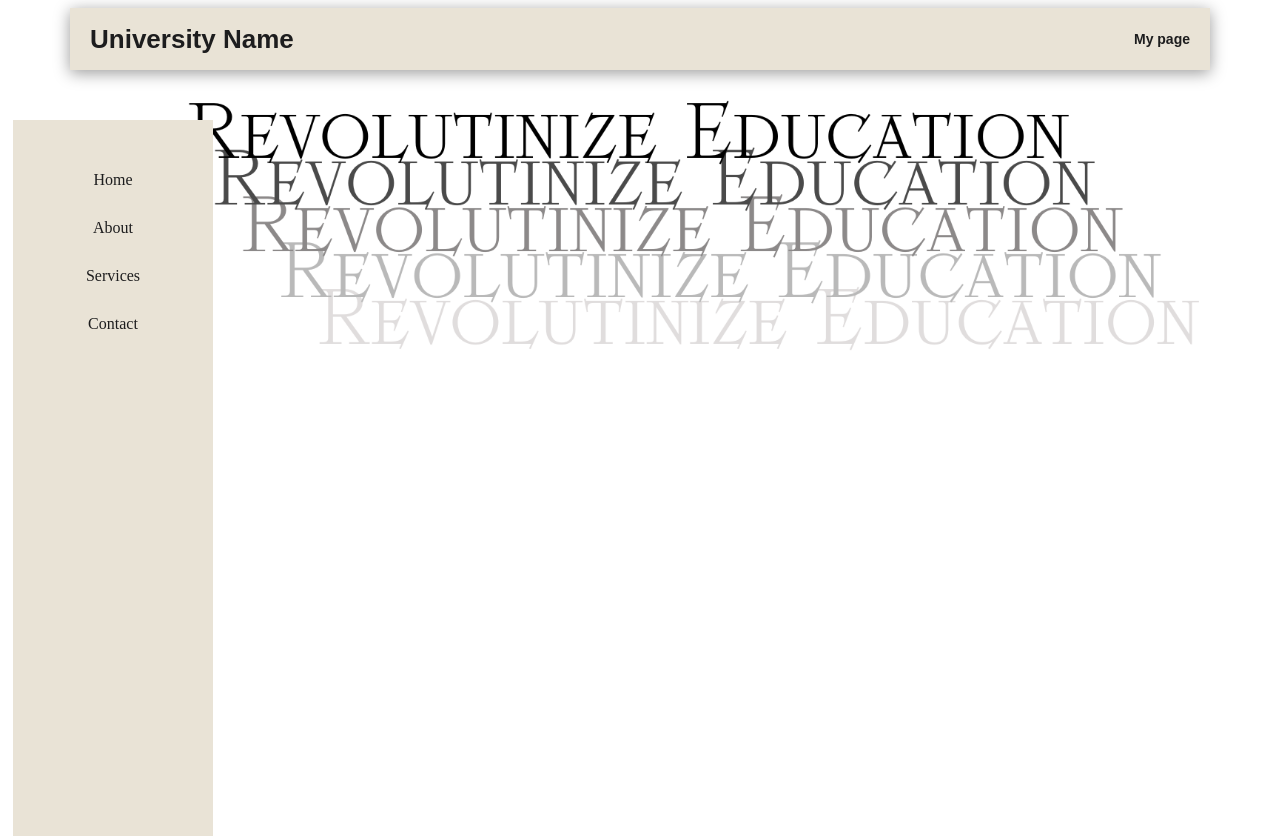
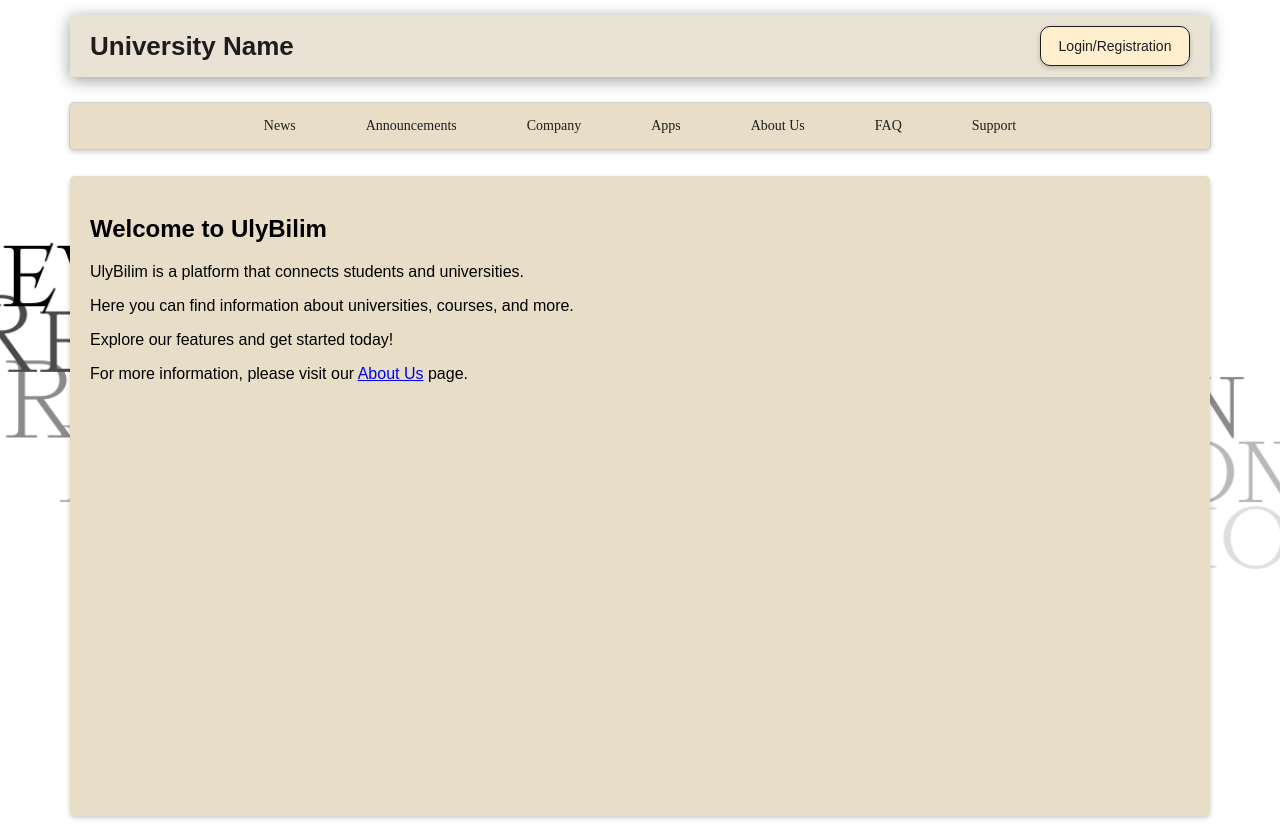
Before and after one commit to Batosyaa/UlyBilim, a plain HTML site: page index.html in a window 1280 px wide. Before the commit the page ends 800 px from the top, so only its background shows below. Drawn offline with Linux system fonts and the light colour scheme.

Commit message:
Assignment #2 Changes

```diff
--- a/css/styles.css
+++ b/css/styles.css
@@ -1,3 +1,8 @@
+body {
+    background: url('../images/Slogan.png') no-repeat center center fixed;
+    background-size: cover;
+}
+
 #Header {
     width: 1100px;
     height: 62px;
@@ -6,11 +11,13 @@
     display: flex;
     align-items: center;
     justify-content: space-between;
+    margin-top: 15px;
     padding: 0 20px;
     box-shadow: 0 3px 15px rgba(0, 0, 0, 0.4);
     color: #1d1d1e;
     font-family: Arial, sans-serif;
     font-size: 13px;
+    position: relative;
 }
 
 .LogLink {
@@ -18,48 +25,76 @@
     color: #1d1d1e;
     align-items: center;
     position: relative;
-    padding-left: 20px;
-    font-weight: bold;
+    font-weight: 200;
     font-size: 14px;
+    background-color: #ffefcf;
+    border: 1px solid #1d1d1e;
+    border-radius: 10px;
+    padding: 10px 20px;
+    margin-left: 20px;
+    margin-top: 10px;
+    margin-bottom: 10px;
+    display: flex;
+    justify-content: center;
+    align-items: center;
+    transition: background-color 0.3s ease, font-weight 0.3s ease;
+    text-align: center;
+    text-decoration: none;
+    width: 150px;
+    height: 40px;
+    font-family: Arial, sans-serif;
+    font-size: 14px;
+    font-weight: 200;
+    color: #1d1d1e;
+    box-shadow: 0 2px 5px rgba(0, 0, 0, 0.2);
+    cursor: pointer;
+    z-index: 1;
+    overflow: hidden;
+    position: relative;
 }
 
-.slogan-img {
-    width: 80%;
-    height: 80%;
-    margin-left: 180px;
-    margin-top: -130px;
-    position: relative;
-    overflow: hidden;
-    object-fit: cover;
-    z-index: -1;
+.LogLink:hover {
+    background-color: #d3c29e;
+    font-weight: 300;
 }
 
-#sidebar {
-    width: 200px;
-    height: 90vh;
-    background-color: #e9e3d6;
-    position: fixed;
-    left: 13px;
-    top: 120px;
-    padding-top: 20px;
+#menu {
+    display: flex;
+    align-items: center;
+    justify-content: center;
+    margin: 2% auto;
+    width: 1120px;
+    max-width: 1120px;
+    height: auto;
+    background-color: #e8dec7;
+    border: 1px solid #ccc;
+    border-radius: 5px;
+    box-shadow: 0 2px 5px rgba(0, 0, 0, 0.2);
+    padding: 10px;
+    position: relative;
 }
 
-#sidebar ul {
-    list-style-type: none;
-    padding: 0;
+#menu a {
+    text-decoration: none;
+    color: #1d1d1e;
+    font-weight: 200;
+    font-size: 14px;
+    margin: 0 25px;
+    padding: 5px 10px;
+    border-radius: 5px;
+    transition: background-color 0.3s ease, font-weight 0.3s ease;
+    position: relative;
 }
 
-#sidebar ul li {
-    padding: 15px;
-    text-align: center;
+#MainContent {
+    width: 1100px;
+    height: 600px;
+    background-color: #e8dec7;
+    margin: 20px auto;
+    margin-top: 10px;
+    padding: 20px;
+    box-shadow: 0 2px 5px rgba(0, 0, 0, 0.2);
+    border-radius: 5px;
+    position: relative;
+    font-family: Arial, sans-serif;
 }
-
-#sidebar ul li a {
-    color: #1d1d1e;
-    text-decoration: none;
-    display: block;
-}
-
-#sidebar ul li a:hover {
-    background-color: #e5d3ab; /* Darker on hover */
-}
--- a/index.html
+++ b/index.html
@@ -11,19 +11,29 @@
 
     <header id="Header">
         <h1>University Name</h1>
-        <a class="LogLink" href="">My page</a>
+        <button class="LogLink" href="">Login/Registration</button>
     </header>
-
-    <img src="images/Slogan.png" alt="Slogan" class="slogan-img">
-
-    <nav id="sidebar">
-        <ul>
-            <li><a href="#section1">Home</a></li>
-            <li><a href="#section2">About</a></li>
-            <li><a href="#section3">Services</a></li>
-            <li><a href="#section4">Contact</a></li>
-        </ul>
+    <main>
+    <nav id="menu">
+        <a href="#section2">News</a>
+        <a href="#section3">Announcements</a>
+        <a href="#section4">Company</a>
+        <a href="#section5">Apps</a>
+        <a href="#section6">About Us</a>
+        <a href="#section7">FAQ</a>
+        <a href="#section8">Support</a>
+        <!-- <div class="search-container">
+            <input type="text" placeholder="Search..." class="search-input">
+            <button class="search-button">Search</button> -->
     </nav>
+    <section id="MainContent">
+        <h2>Welcome to UlyBilim</h2>
+        <p>UlyBilim is a platform that connects students and universities.</p>
+        <p>Here you can find information about universities, courses, and more.</p>
+        <p>Explore our features and get started today!</p>
+        <p>For more information, please visit our <a href="#section6">About Us</a> page.</p>
+    </section>
+    </main>
 
     <p></p>
 </body>
```
